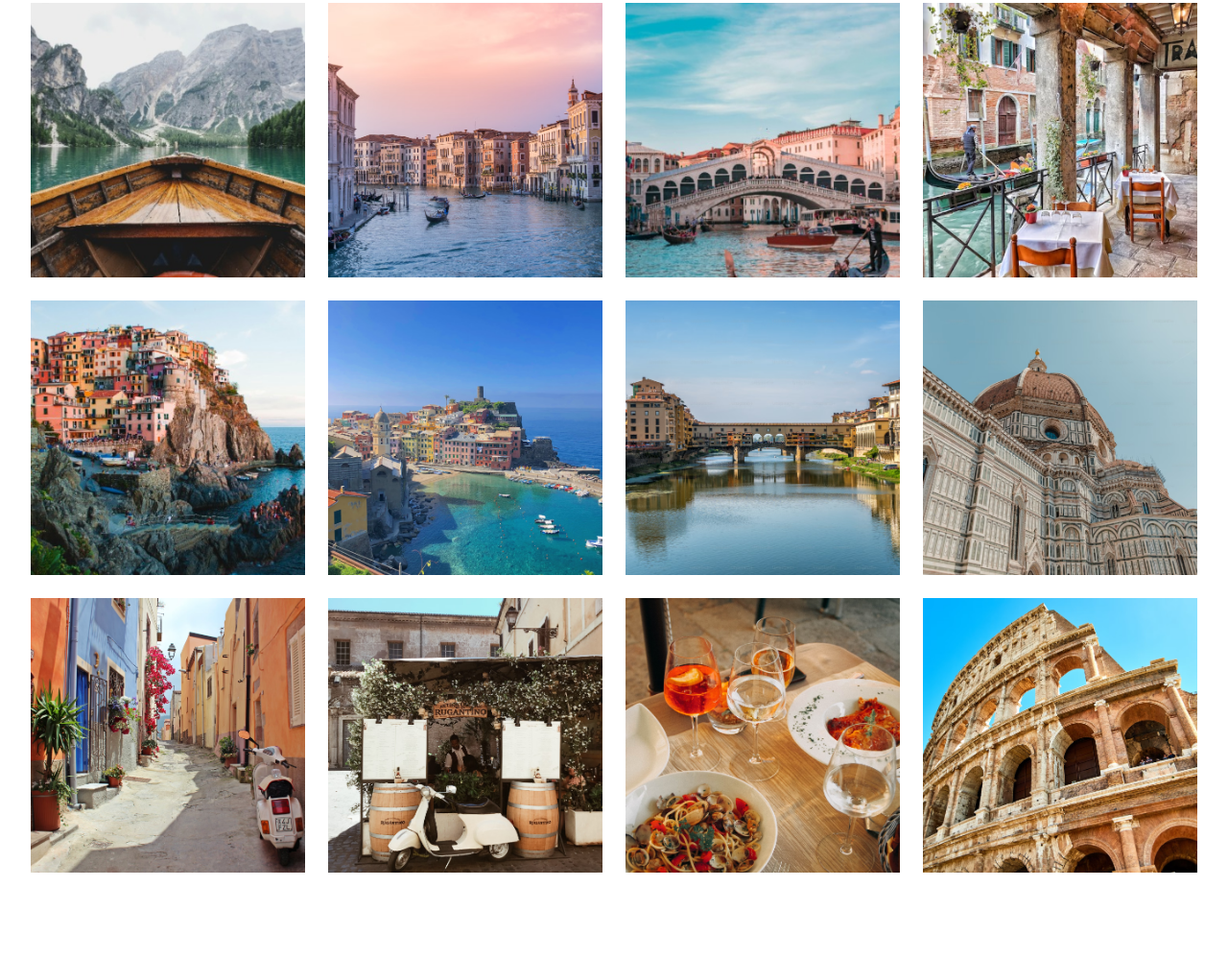
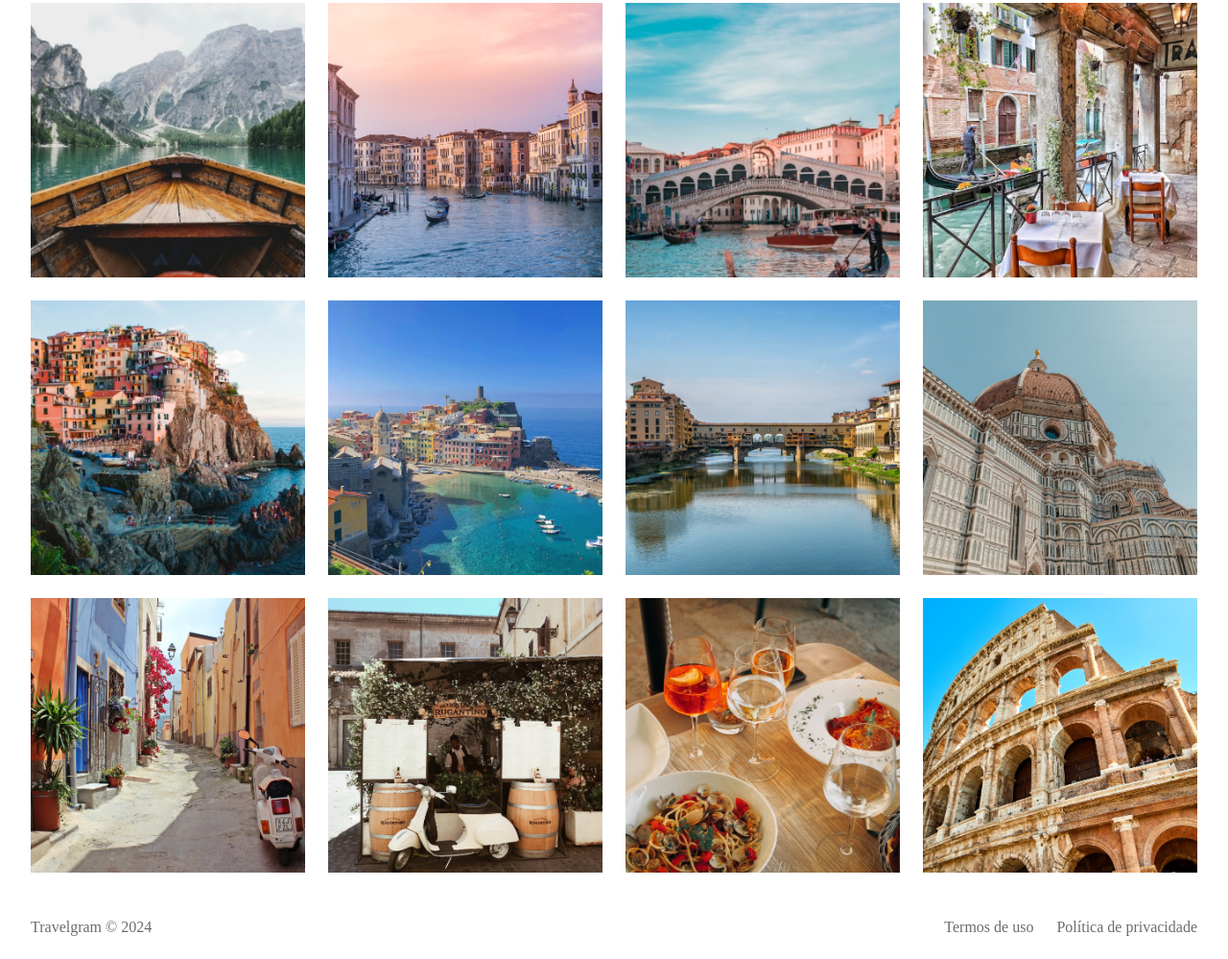
Before and after one commit to Danilosilvestre/Projeto-travelgram, a plain HTML site: page index.html in a window 1280 px wide. Shown: the part 357-1356 px from the top of the page at 96% size. Before the commit the page ends 1290 px from the top, so only its background shows below. Drawn offline with Linux system fonts and the light colour scheme.

Commit message:
Done footer

```diff
--- a/index.html
+++ b/index.html
@@ -69,5 +69,11 @@
   <img src="assets/image/Image 11.png" alt="">
   <img src="assets/image/Image 12.png" alt="">
 </main>
+
+<footer class="container">
+  <span>Travelgram &COPY; 2024</span>
+  <span>Termos de uso</span>
+  <span>Política de privacidade</span>
+</footer>
 </body>
 </html>
--- /dev/null
+++ b/style/footer.css
@@ -0,0 +1,10 @@
+footer{
+  display: flex;
+  padding-block: 24px;
+  gap: 24px;
+}
+
+footer span:nth-child(1){
+  margin-right: auto;
+
+}
--- a/style/index.css
+++ b/style/index.css
@@ -2,3 +2,4 @@
 @import url(nav.css);
 @import url(header.css);
 @import url(main.css);
+@import url(footer.css);
```
